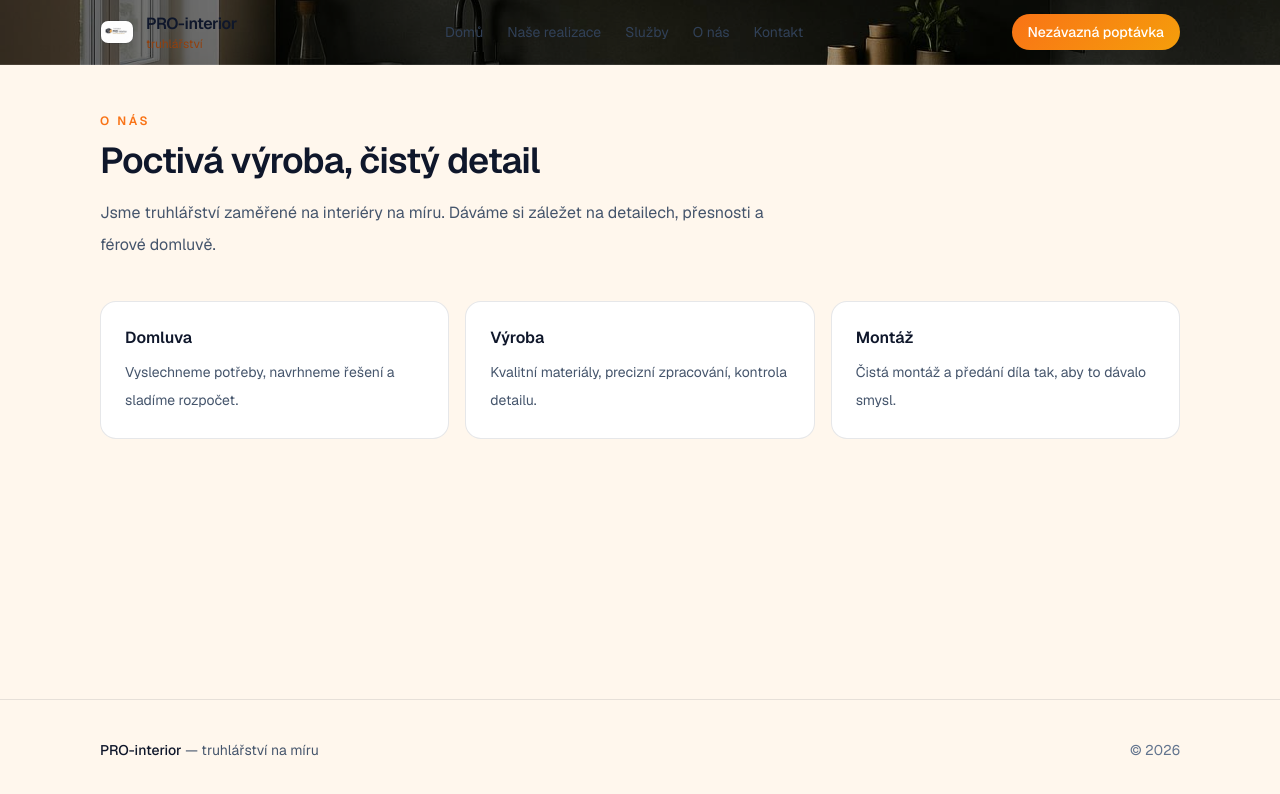
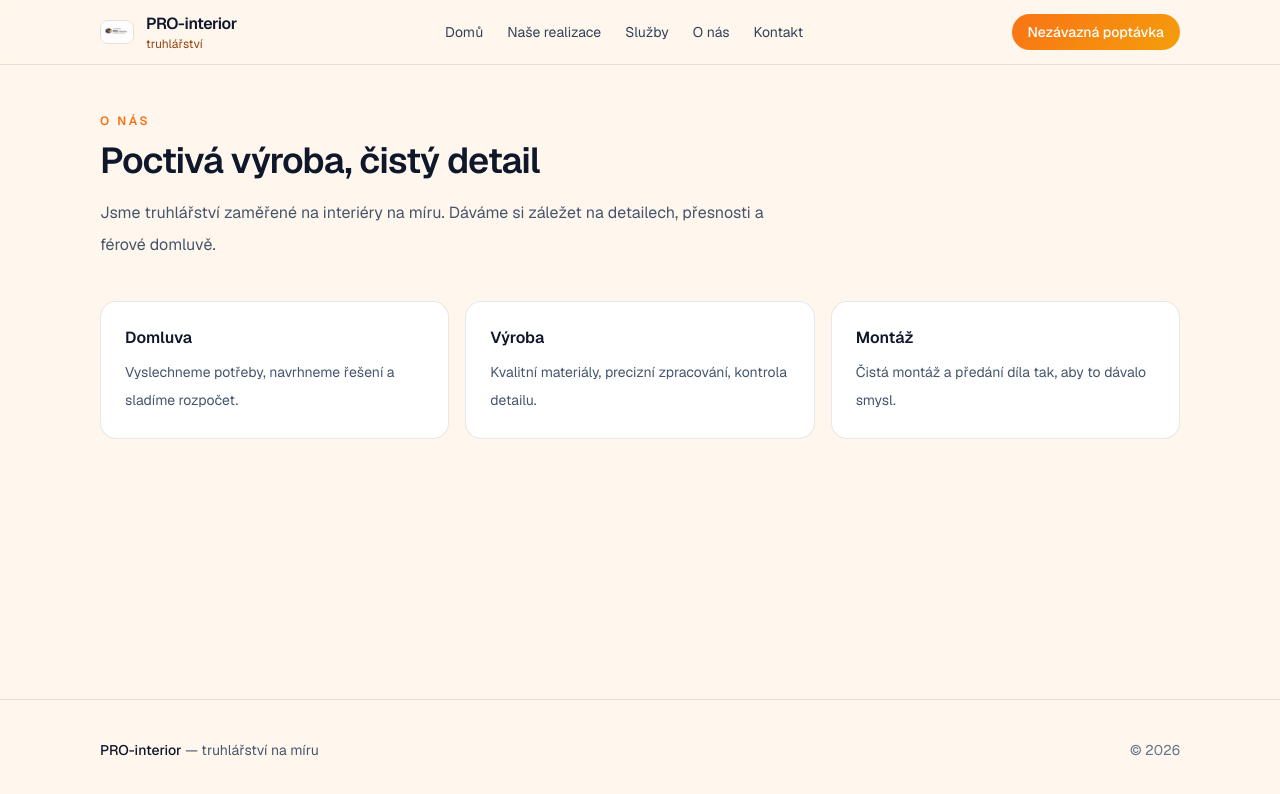
Before and after one commit to Vokurcak68/pro-interior, a Next.js app: page /o-nas in a window 1280 px wide. Shown: the top 794 px of the page. Built offline with nearby package versions, Linux system fonts and the light colour scheme.

Commit message:
Revert "style(header): unify all pages to homepage dark bar layout"
This reverts commit 73b5a687e30a714330aa47a9c45f9567ed9efd45.

```diff
--- a/src/components/SiteHeader.tsx
+++ b/src/components/SiteHeader.tsx
@@ -25,38 +25,34 @@ export function SiteHeader({ variant = "sticky" }: { variant?: "sticky" | "overl
     return () => window.removeEventListener("scroll", onScroll);
   }, [isOverlay]);
 
-  const darkBarStyle = useMemo(
-    () =>
-      ({
-        borderColor: "rgba(255,255,255,.10)",
-        background:
-          "linear-gradient(90deg, rgba(0,0,0,.62) 0%, rgba(0,0,0,.32) 55%, rgba(0,0,0,.18) 100%), url(/realizace/hero-1.jpg)",
-        backgroundSize: "cover",
-        backgroundPosition: "center",
-        backdropFilter: "blur(10px)",
-      }) as const,
-    [],
-  );
-
   const overlayStyle = useMemo(() => {
-    // overlay: nahoře průhledné přes hero, po scrollu / otevření menu přejde na tmavý bar
+    // tmavší "šedohnědý" bar jako podklad pro čitelnost na světlých sekcích
     if (!isOverlay) return undefined;
     if (!scrolled && !open) {
       return { borderColor: "transparent", background: "transparent" } as const;
     }
-    return darkBarStyle;
-  }, [isOverlay, scrolled, open, darkBarStyle]);
+    return {
+      borderColor: "rgba(255,255,255,.10)",
+      background: "linear-gradient(135deg, rgba(35,25,20,.88), rgba(20,16,14,.80))",
+      backdropFilter: "blur(10px)",
+    } as const;
+  }, [isOverlay, scrolled, open]);
 
-  // Sticky varianta na ostatních stránkách: vždy tmavý bar + stejné pozadí jako homepage
-  const stickyStyle = darkBarStyle;
-
-  const navClass = "text-white/90";
-  const navHover = "hover:text-white";
+  const navClass = isOverlay ? "text-white/90" : "text-slate-700";
+  const navHover = isOverlay ? "hover:text-white" : "hover:text-slate-950";
 
   return (
     <header
       className={isOverlay ? "fixed inset-x-0 top-0 z-40" : "sticky top-0 z-40 border-b"}
-      style={isOverlay ? overlayStyle : stickyStyle}
+      style={
+        isOverlay
+          ? overlayStyle
+          : {
+              borderColor: "var(--line)",
+              background: "rgba(255, 247, 237, .85)",
+              backdropFilter: "blur(10px)",
+            }
+      }
     >
       <div className="container">
         <div className="flex h-16 items-center justify-between gap-3">
```
